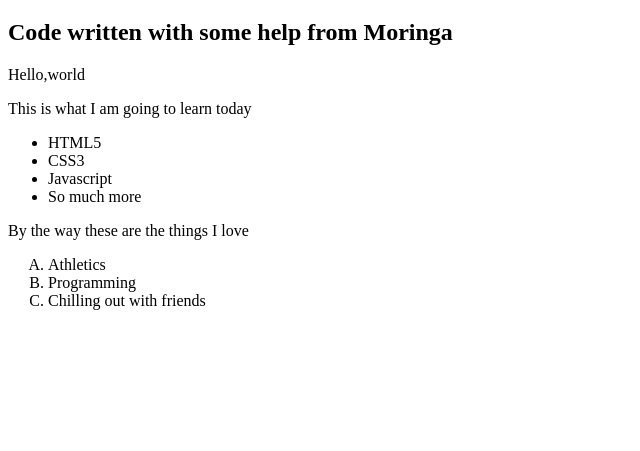
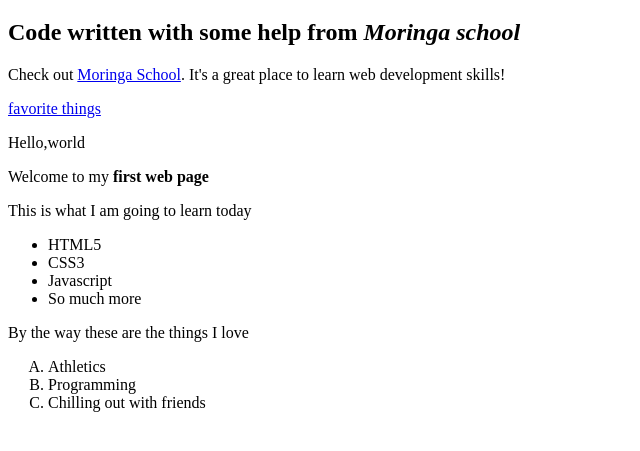
Before and after one commit to Lomemoraine/firstweb, a plain HTML site: page index.html in a window 1280 px wide. Shown: the part 61-512 px from the top of the page, without its empty margins (0-640 px from the left). Drawn offline with Linux system fonts and the light colour scheme.

Commit message:
link index.html to favourite_things.html

```diff
--- a/index.html
+++ b/index.html
@@ -8,10 +8,13 @@
 </head>
 <body>
     <h1>Tuesday website</h1>
-    <h2>Code written with some help from Moringa</h2>
+    <h2>Code written with some help from <em> Moringa school</em></h2>
+    <p>Check out <a href="http://moringaschool.com/">Moringa School</a>. It's a great place to learn web development skills!</p>
+
     <!-- <p>Lorem, ipsum dolor sit amet consectetur adipisicing elit. Voluptas rerum dolore id nesciunt consectetur rem dolores laudantium ipsa beatae ex reiciendis odio veniam in, illum sed tempora iste. Autem, laudantium.</p> -->
-
+    <a href="favorite_things.html">favorite things</a>
     <p>Hello,world</p>
+    <p>Welcome to my <strong>first web page</strong></p>
     <p>This is what I am going to learn today</p>
     <ul>
         <li>HTML5</li>
```
Also changed, not shown: favorite_things.html (+2 -0 lines).
